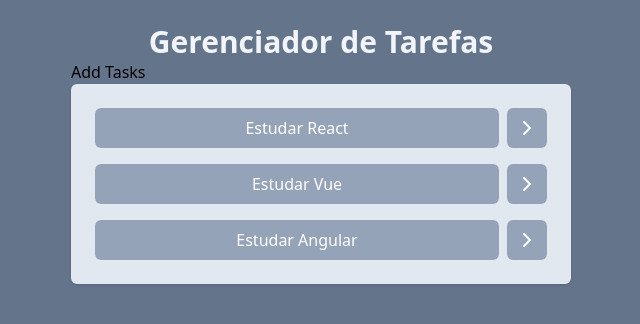
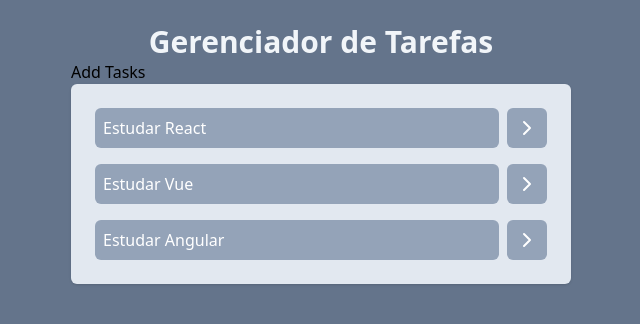
Before and after one commit to matutaj/Gerenciamento_de_tarefas, a React (Vite) app: page / in a window 1280 px wide. Shown: the top 324 px of the page, without its empty margins (319-959 px from the left). Built offline with nearby package versions, Linux system fonts and the light colour scheme.

Commit message:
add text-left

```diff
--- a/src/components/Tasks.jsx
+++ b/src/components/Tasks.jsx
@@ -5,7 +5,7 @@ function Tasks(props) {
     <ul className="space-y-4 p-6 bg-slate-200 rounded-md shadow">
       {props.tasks.map((task) => (
         <li key={task.id} className="flex gap-2 ">
-          <button className="bg-slate-400 w-full text-white p-2 rounded-md">
+          <button className="bg-slate-400 text-left w-full text-white p-2 rounded-md">
             {task.title}
           </button>
           <button className="bg-slate-400 p-2 rounded-md text-white">
```
